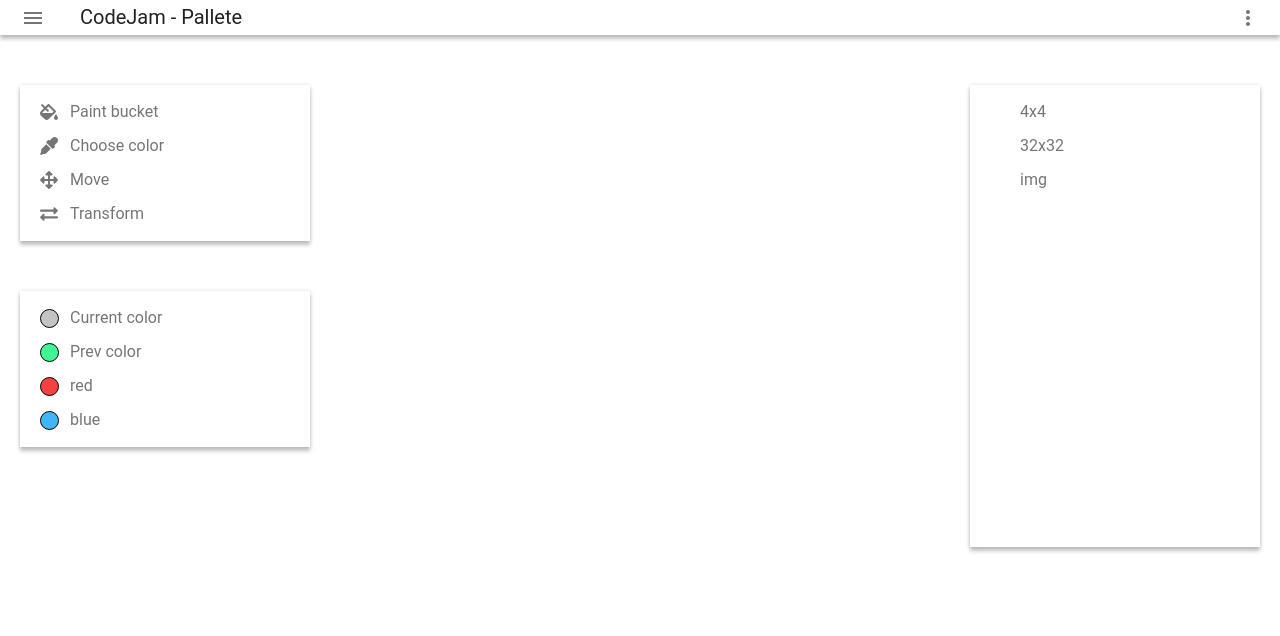
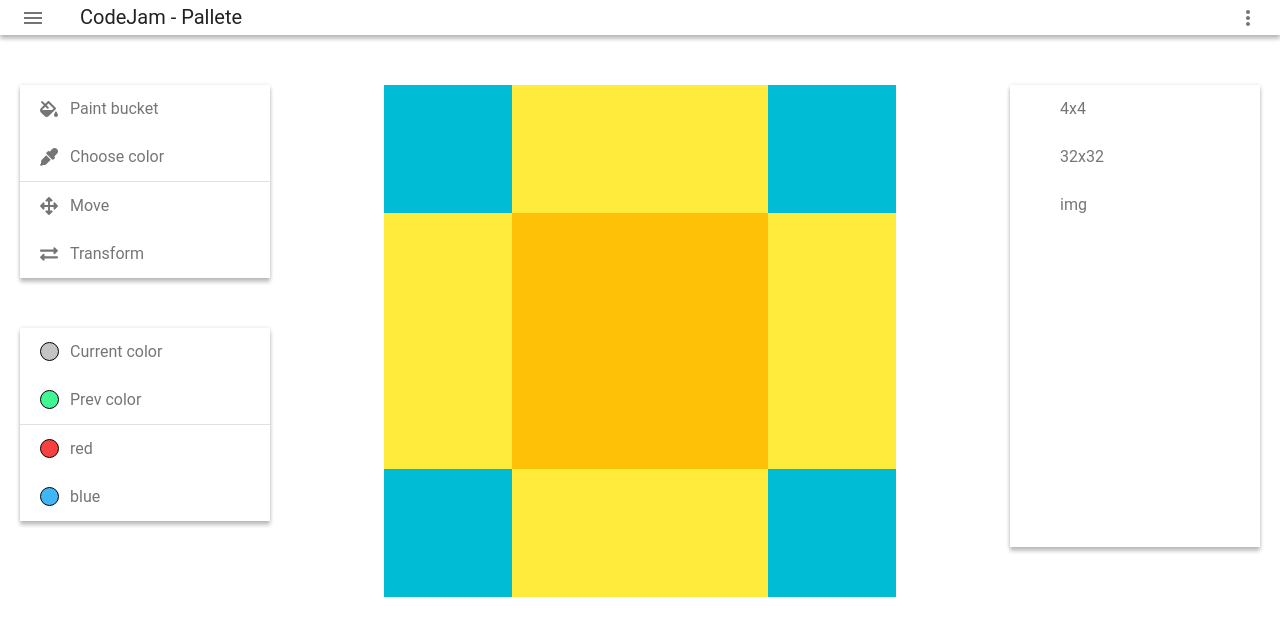
Before and after one commit to AnastasiaSK/codejam-canvas, a plain HTML site: page index.html in a window 1280 px wide. Drawn offline with nearby package versions, Linux system fonts and the light colour scheme.

Commit message:
feat: add interactive switcher

```diff
--- a/index.html
+++ b/index.html
@@ -23,7 +23,11 @@
       <aside>
         <div class="tools">
           <div class="tools__item tools__item_bucket">Paint bucket</div>
-          <div class="tools__item tools__item_choose-color">Choose color</div>
+          <div
+            class="tools__item tools__item_choose-color tools__item_bordered"
+          >
+            Choose color
+          </div>
           <div class="tools__item tools__item_move">Move</div>
           <div class="tools__item tools__item_transform">Transform</div>
         </div>
@@ -31,7 +35,9 @@
           <div class="tools__item tools__item_round tools__item_round-gray">
             Current color
           </div>
-          <div class="tools__item tools__item_round tools__item_round-green">
+          <div
+            class="tools__item tools__item_round tools__item_round-green tools__item_bordered"
+          >
             Prev color
           </div>
           <div class="tools__item tools__item_round tools__item_round-red">
@@ -45,7 +51,7 @@
       <div class="canvas-wrapper">
         <canvas id="matrix" width="512" height="512"></canvas>
         <div style="display: none;">
-          <img id="matrix-image" src="/assets/images/img.png" alt="" />
+          <img id="matrix-image" src="assets/images/img.png" alt="" />
         </div>
       </div>
 
--- a/index.js
+++ b/index.js
@@ -1136,3 +1136,5 @@ switcher.addEventListener("click", e => {
     ctx.drawImage(image, 0, 0, 512, 512);
   }
 });
+
+draw(matrix4x4);
--- a/style.css
+++ b/style.css
@@ -42,14 +42,17 @@ main {
 
   background: #ffffff;
   box-shadow: 0px 4px 4px rgba(0, 0, 0, 0.24), 0px 0px 4px rgba(0, 0, 0, 0.12);
-  padding: 5px 20px;
 }
 .tools__item {
   background-repeat: no-repeat;
   background-size: 18px;
-  background-position: 0 center;
-  padding-left: 30px;
-  margin: 10px 0;
+  background-position: 20px center;
+
+  cursor: pointer;
+  padding: 12px 50px;
+}
+.tools__item:hover {
+  color: black;
 }
 .tools__item_bucket {
   background-image: url(/assets/images/tool-paint-bucket.svg);
@@ -73,8 +76,8 @@ main {
   border: 1px solid #000;
   border-radius: 50%;
   position: absolute;
-  left: 0;
-  top: 3px;
+  left: 20px;
+  top: 14px;
 }
 .tools__item_round-gray:before {
   background-color: #c4c4c4;
@@ -88,6 +91,9 @@ main {
 .tools__item_round-blue:before {
   background-color: #41b6f7;
 }
+.tools__item_bordered {
+  border-bottom: 1px solid rgba(0, 0, 0, 0.12);
+}
 .canvas-wrapper {
   display: flex;
   justify-content: center;
```
